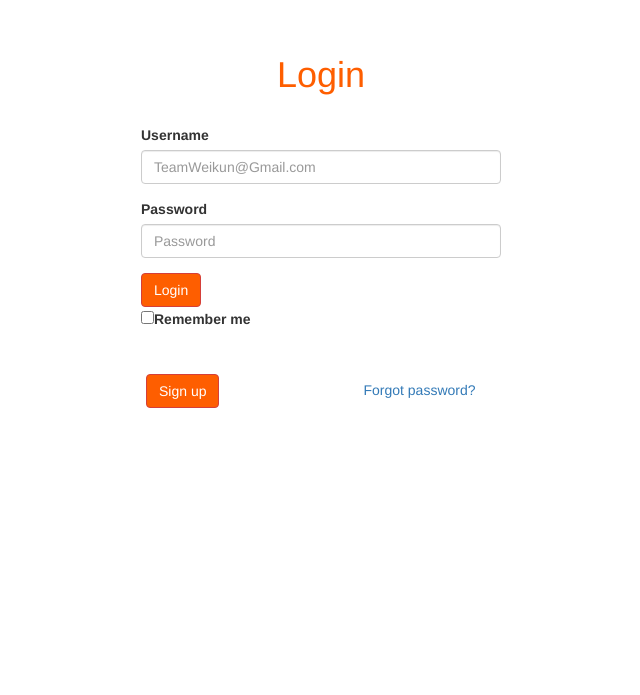
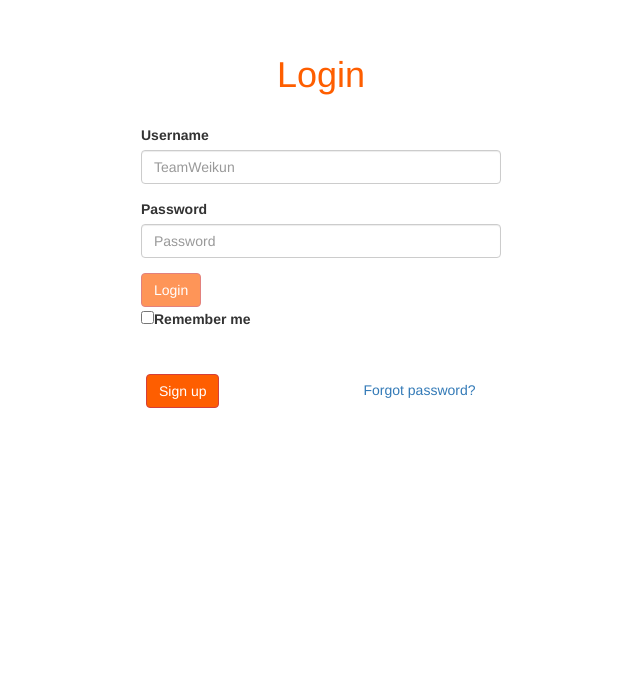
Before and after one commit to PobDevTest/LoginTest, an Angular app: page /login in a window 1280 px wide. Shown: the part 105-800 px from the top of the page, without its empty margins (319-959 px from the left). Built offline with nearby package versions, Linux system fonts and the light colour scheme.

Commit message:
error messages work but disabled login button until form is valid

```diff
--- a/src/app/login/login.component.html
+++ b/src/app/login/login.component.html
@@ -17,10 +17,8 @@
                     <input
                     type="text"
                     class="form-control"
-
-                    placeholder="TeamWeikun@Gmail.com"
-
-
+                    formControlName="username"
+                    placeholder="TeamWeikun"
                     [ngClass]="{ 'is-invalid': submitted && formFieldsGetter.username.errors }">
                     <div *ngIf="submitted && formFieldsGetter.username.errors" class="invalid-feedback">
                         <div *ngIf="formFieldsGetter.username.errors.required">Username is required</div>
@@ -36,13 +34,14 @@
 
                     <input
                     type="password"
+                    formControlName="password"
                     class="form-control"
-
                     placeholder="Password"
-
                     [ngClass]="{ 'is-invalid': submitted && formFieldsGetter.password.errors }
-
                     ">
+                    <div *ngIf="submitted && formFieldsGetter.password.errors" class="invalid-feedback">
+                        <div *ngIf="formFieldsGetter.password.errors.required">Password is required</div>
+                    </div>
                 </div>
                 <div class="col-sm-4"></div>
             </div>
@@ -50,7 +49,7 @@
             <div class="row">
                 <div class="col-sm-4"></div>
                 <div class="form-group col-sm-4">
-                    <button  class="btn btn-danger" type="submit">Login</button>
+                    <button [disabled]=!loginForm.valid class="btn btn-danger" type="submit">Login</button>
 
                     <div class="form-check">
                         <input type="checkbox" class="form-check-input" id="dropdownCheck">
```
